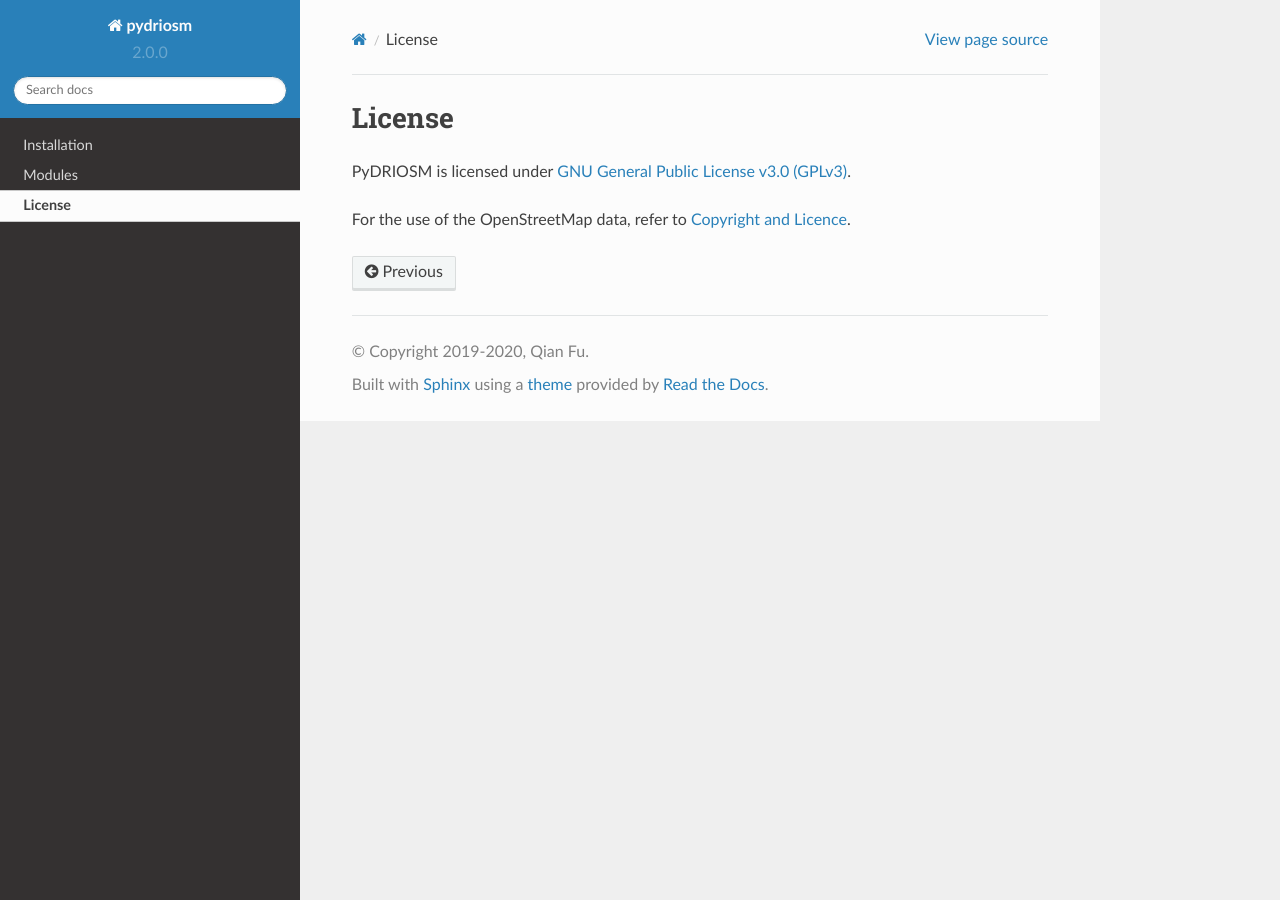
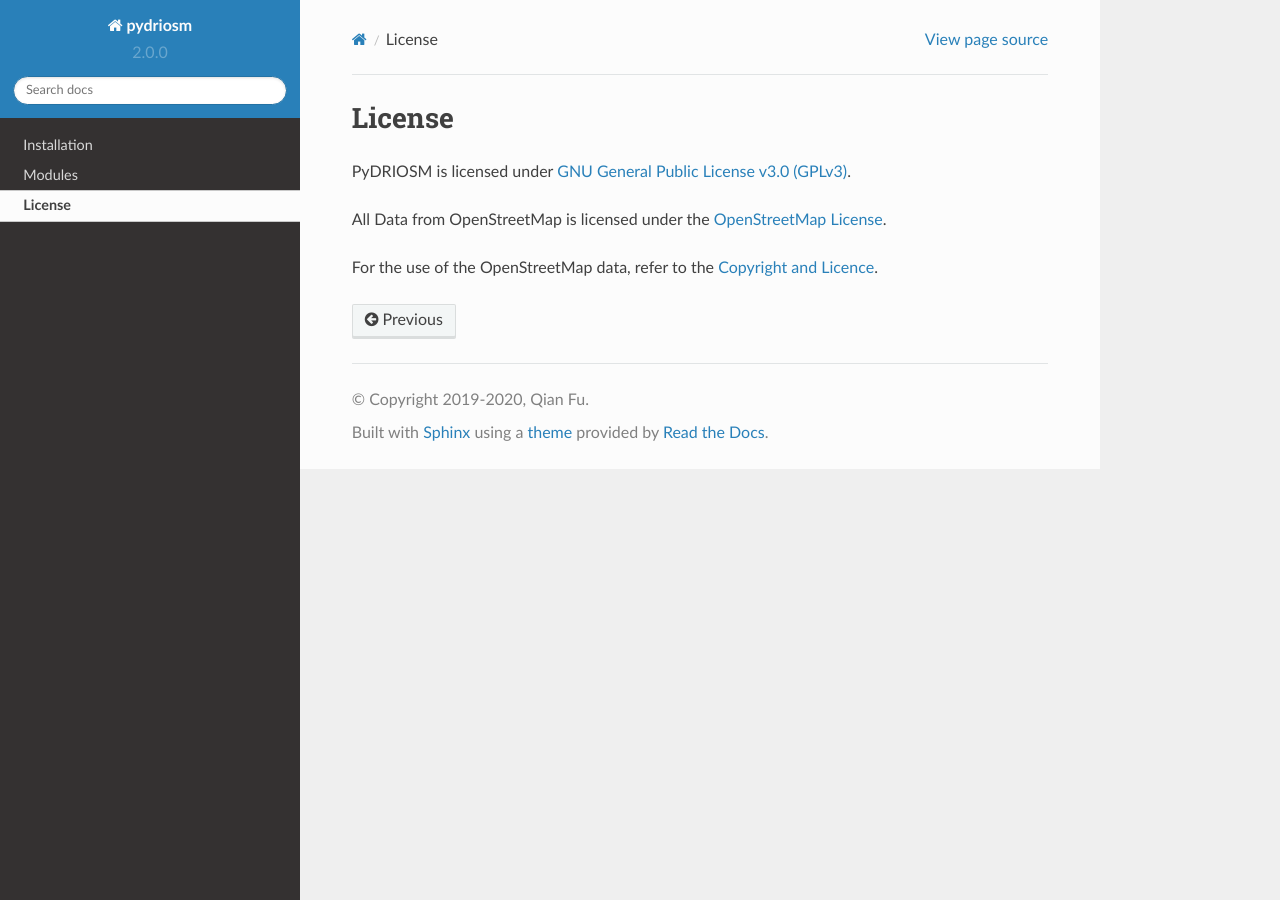
Before and after one commit to mikeqfu/pydriosm, a Sphinx documentation site: the page built from docs/source/license.rst, in a window 1280 px wide. Built offline with Sphinx 7.4.7 and the Read the Docs theme 2.0.0, drawn with Linux system fonts in a browser that asks for light colours; pages that are not in the unit, such as notebooks, are missing from menus.

Commit message:
modified \docs\source\license.rst

```diff
--- a/docs/source/license.rst
+++ b/docs/source/license.rst
@@ -4,4 +4,6 @@ License
 
 PyDRIOSM is licensed under `GNU General Public License v3.0 (GPLv3) <https://github.com/mikeqfu/pydriosm/blob/master/LICENSE>`_.
 
-For the use of the OpenStreetMap data, refer to `Copyright and Licence <https://www.openstreetmap.org/copyright>`_.
+All Data from OpenStreetMap is licensed under the `OpenStreetMap License <https://wiki.openstreetmap.org/wiki/OpenStreetMap_License>`_.
+
+For the use of the OpenStreetMap data, refer to the `Copyright and Licence <https://www.openstreetmap.org/copyright>`_.
```
